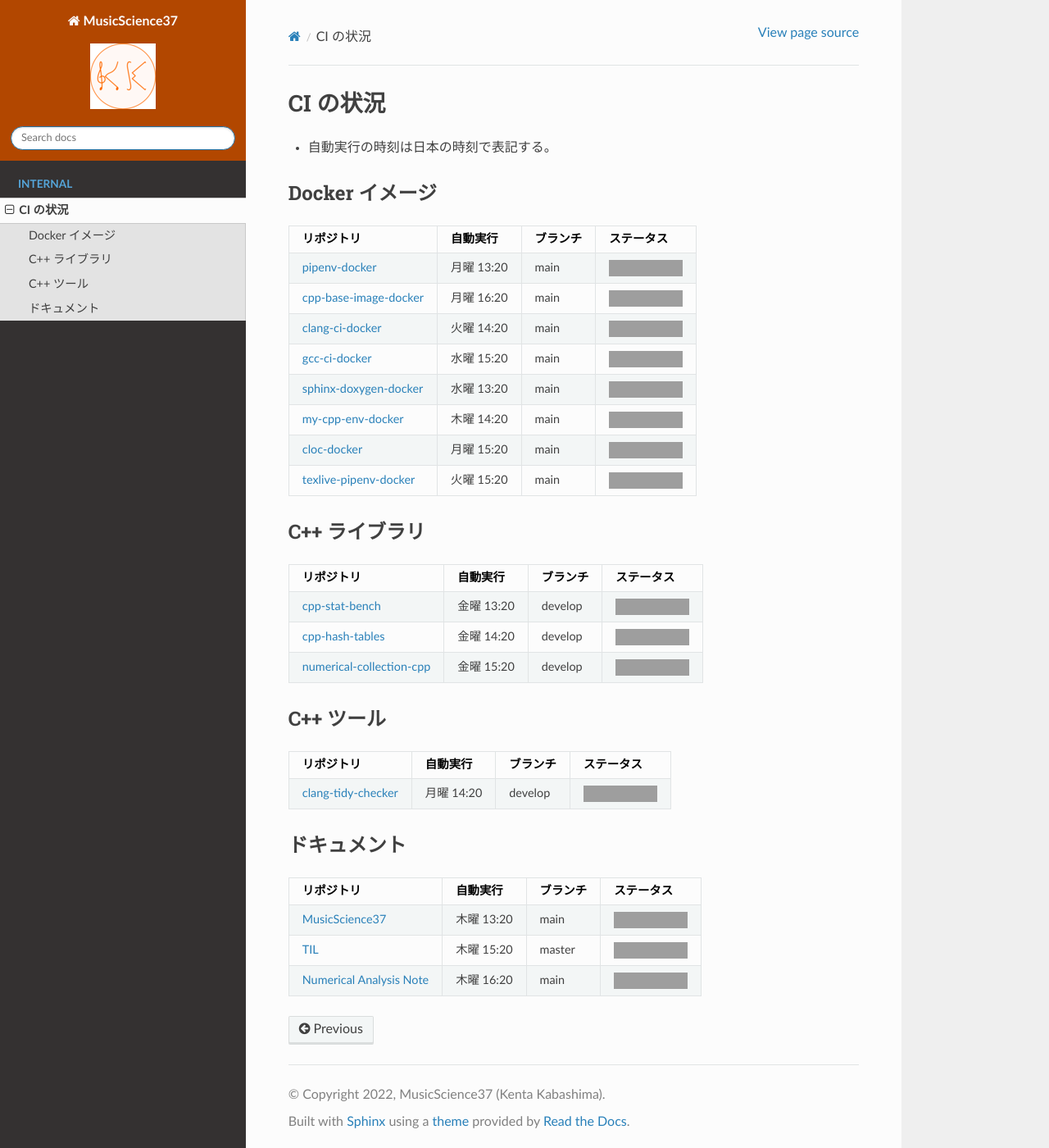
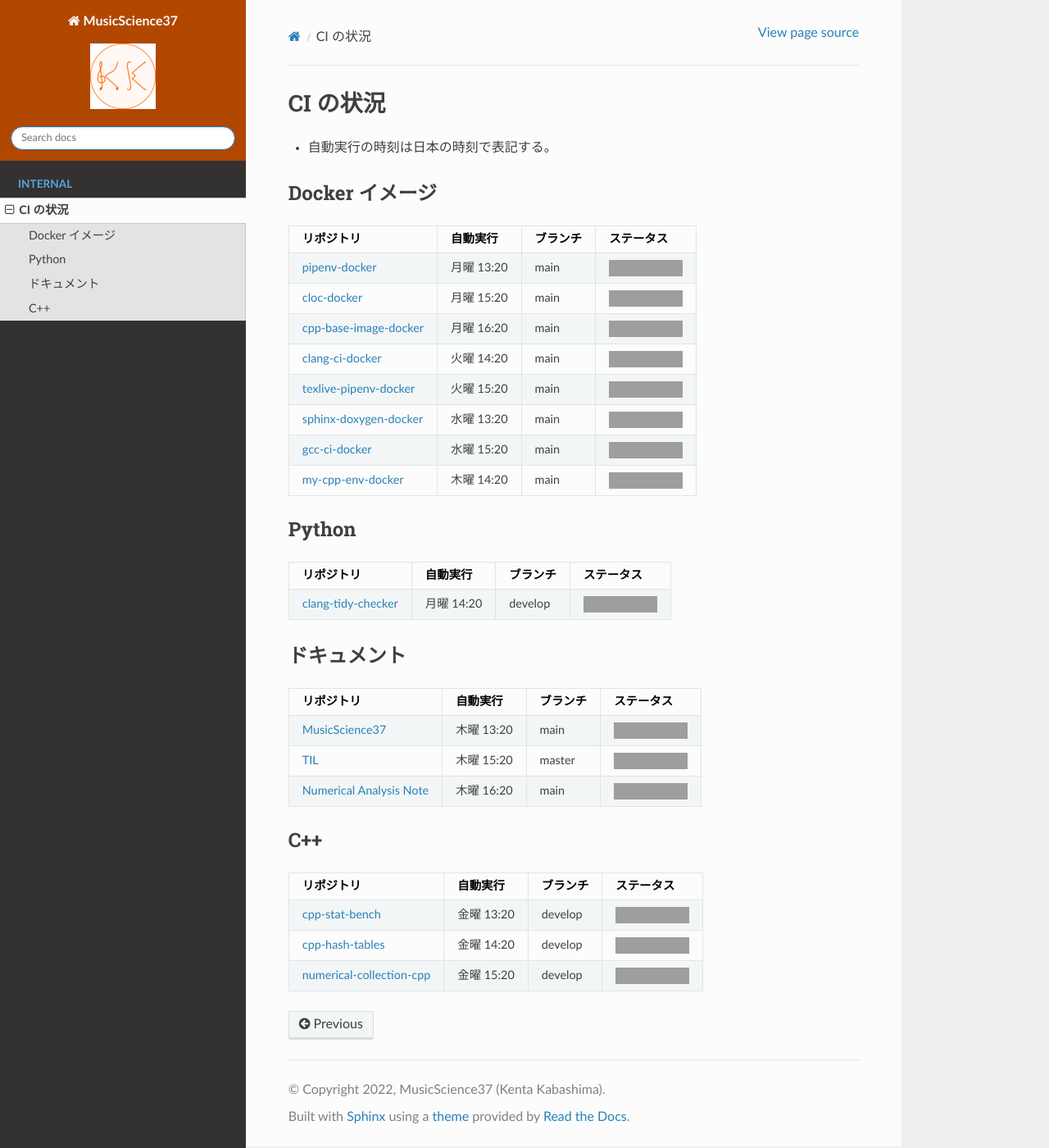
Before and after one commit to MusicScience37/MusicScience37, a Sphinx documentation site: the page built from source/internal/ci-status.md, in a window 1280 px wide and 1400 px high, cut to the strip 0-1400 px from the top of the window. Shown: the whole strip at 82% size. Built offline with Sphinx 7.4.7 and the Read the Docs theme 2.0.0, drawn with Linux system fonts in a browser that asks for light colours; some of the changed lines change nothing that is shown; grey boxes are pictures that could not be loaded.

Commit message:
CI の状況におけるリポジトリの順番を CI の実行時刻順に変更

```diff
--- a/source/internal/ci-status.md
+++ b/source/internal/ci-status.md
@@ -7,23 +7,15 @@
 | リポジトリ                                                                       | 自動実行   | ブランチ | ステータス                                                                                                                                                                     |
 | :------------------------------------------------------------------------------- | :--------- | :------- | :----------------------------------------------------------------------------------------------------------------------------------------------------------------------------- |
 | [pipenv-docker](https://gitlab.com/MusicScience37/pipenv-docker)                 | 月曜 13:20 | main     | [![pipeline status](https://gitlab.com/MusicScience37/pipenv-docker/badges/main/pipeline.svg)](https://gitlab.com/MusicScience37/pipenv-docker/-/commits/main)                 |
+| [cloc-docker](https://gitlab.com/MusicScience37/cloc-docker)                     | 月曜 15:20 | main     | [![pipeline status](https://gitlab.com/MusicScience37/cloc-docker/badges/main/pipeline.svg)](https://gitlab.com/MusicScience37/cloc-docker/-/commits/main)                     |
 | [cpp-base-image-docker](https://gitlab.com/MusicScience37/cpp-base-image-docker) | 月曜 16:20 | main     | [![pipeline status](https://gitlab.com/MusicScience37/cpp-base-image-docker/badges/main/pipeline.svg)](https://gitlab.com/MusicScience37/cpp-base-image-docker/-/commits/main) |
 | [clang-ci-docker](https://gitlab.com/MusicScience37/clang-ci-docker)             | 火曜 14:20 | main     | [![pipeline status](https://gitlab.com/MusicScience37/clang-ci-docker/badges/main/pipeline.svg)](https://gitlab.com/MusicScience37/clang-ci-docker/-/commits/main)             |
+| [texlive-pipenv-docker](https://gitlab.com/MusicScience37/texlive-pipenv-docker) | 火曜 15:20 | main     | [![pipeline status](https://gitlab.com/MusicScience37/texlive-pipenv-docker/badges/main/pipeline.svg)](https://gitlab.com/MusicScience37/texlive-pipenv-docker/-/commits/main) |
+| [sphinx-doxygen-docker](https://gitlab.com/MusicScience37/sphinx-doxygen-docker) | 水曜 13:20 | main     | [![pipeline status](https://gitlab.com/MusicScience37/sphinx-doxygen-docker/badges/main/pipeline.svg)](https://gitlab.com/MusicScience37/sphinx-doxygen-docker/-/commits/main) |
 | [gcc-ci-docker](https://gitlab.com/MusicScience37/gcc-ci-docker)                 | 水曜 15:20 | main     | [![pipeline status](https://gitlab.com/MusicScience37/gcc-ci-docker/badges/main/pipeline.svg)](https://gitlab.com/MusicScience37/gcc-ci-docker/-/commits/main)                 |
-| [sphinx-doxygen-docker](https://gitlab.com/MusicScience37/sphinx-doxygen-docker) | 水曜 13:20 | main     | [![pipeline status](https://gitlab.com/MusicScience37/sphinx-doxygen-docker/badges/main/pipeline.svg)](https://gitlab.com/MusicScience37/sphinx-doxygen-docker/-/commits/main) |
 | [my-cpp-env-docker](https://gitlab.com/MusicScience37/my-cpp-env-docker)         | 木曜 14:20 | main     | [![pipeline status](https://gitlab.com/MusicScience37/my-cpp-env-docker/badges/main/pipeline.svg)](https://gitlab.com/MusicScience37/my-cpp-env-docker/-/commits/main)         |
-| [cloc-docker](https://gitlab.com/MusicScience37/cloc-docker)                     | 月曜 15:20 | main     | [![pipeline status](https://gitlab.com/MusicScience37/cloc-docker/badges/main/pipeline.svg)](https://gitlab.com/MusicScience37/cloc-docker/-/commits/main)                     |
-| [texlive-pipenv-docker](https://gitlab.com/MusicScience37/texlive-pipenv-docker) | 火曜 15:20 | main     | [![pipeline status](https://gitlab.com/MusicScience37/texlive-pipenv-docker/badges/main/pipeline.svg)](https://gitlab.com/MusicScience37/texlive-pipenv-docker/-/commits/main) |
 
-## C++ ライブラリ
-
-| リポジトリ                                                                             | 自動実行   | ブランチ | ステータス                                                                                                                                                                                 |
-| :------------------------------------------------------------------------------------- | :--------- | :------- | :----------------------------------------------------------------------------------------------------------------------------------------------------------------------------------------- |
-| [cpp-stat-bench](https://gitlab.com/MusicScience37/cpp-stat-bench)                     | 金曜 13:20 | develop  | [![pipeline status](https://gitlab.com/MusicScience37/cpp-stat-bench/badges/develop/pipeline.svg)](https://gitlab.com/MusicScience37/cpp-stat-bench/-/commits/develop)                     |
-| [cpp-hash-tables](https://gitlab.com/MusicScience37/cpp-hash-tables)                   | 金曜 14:20 | develop  | [![pipeline status](https://gitlab.com/MusicScience37/cpp-hash-tables/badges/develop/pipeline.svg)](https://gitlab.com/MusicScience37/cpp-hash-tables/-/commits/develop)                   |
-| [numerical-collection-cpp](https://gitlab.com/MusicScience37/numerical-collection-cpp) | 金曜 15:20 | develop  | [![pipeline status](https://gitlab.com/MusicScience37/numerical-collection-cpp/badges/develop/pipeline.svg)](https://gitlab.com/MusicScience37/numerical-collection-cpp/-/commits/develop) |
-
-## C++ ツール
+## Python
 
 | リポジトリ                                                                 | 自動実行   | ブランチ | ステータス                                                                                                                                                                     |
 | :------------------------------------------------------------------------- | :--------- | :------- | :----------------------------------------------------------------------------------------------------------------------------------------------------------------------------- |
@@ -36,3 +28,11 @@
 | [MusicScience37](https://gitlab.com/MusicScience37/MusicScience37)                   | 木曜 13:20 | main     | [![pipeline status](https://gitlab.com/MusicScience37/MusicScience37/badges/main/pipeline.svg)](https://gitlab.com/MusicScience37/MusicScience37/-/commits/main)                   |
 | [TIL](https://gitlab.com/MusicScience37/til)                                         | 木曜 15:20 | master   | [![pipeline status](https://gitlab.com/MusicScience37/til/badges/master/pipeline.svg)](https://gitlab.com/MusicScience37/til/-/commits/master)                                     |
 | [Numerical Analysis Note](https://gitlab.com/MusicScience37/numerical-analysis-note) | 木曜 16:20 | main     | [![pipeline status](https://gitlab.com/MusicScience37/numerical-analysis-note/badges/main/pipeline.svg)](https://gitlab.com/MusicScience37/numerical-analysis-note/-/commits/main) |
+
+## C++
+
+| リポジトリ                                                                             | 自動実行   | ブランチ | ステータス                                                                                                                                                                                 |
+| :------------------------------------------------------------------------------------- | :--------- | :------- | :----------------------------------------------------------------------------------------------------------------------------------------------------------------------------------------- |
+| [cpp-stat-bench](https://gitlab.com/MusicScience37/cpp-stat-bench)                     | 金曜 13:20 | develop  | [![pipeline status](https://gitlab.com/MusicScience37/cpp-stat-bench/badges/develop/pipeline.svg)](https://gitlab.com/MusicScience37/cpp-stat-bench/-/commits/develop)                     |
+| [cpp-hash-tables](https://gitlab.com/MusicScience37/cpp-hash-tables)                   | 金曜 14:20 | develop  | [![pipeline status](https://gitlab.com/MusicScience37/cpp-hash-tables/badges/develop/pipeline.svg)](https://gitlab.com/MusicScience37/cpp-hash-tables/-/commits/develop)                   |
+| [numerical-collection-cpp](https://gitlab.com/MusicScience37/numerical-collection-cpp) | 金曜 15:20 | develop  | [![pipeline status](https://gitlab.com/MusicScience37/numerical-collection-cpp/badges/develop/pipeline.svg)](https://gitlab.com/MusicScience37/numerical-collection-cpp/-/commits/develop) |
```
